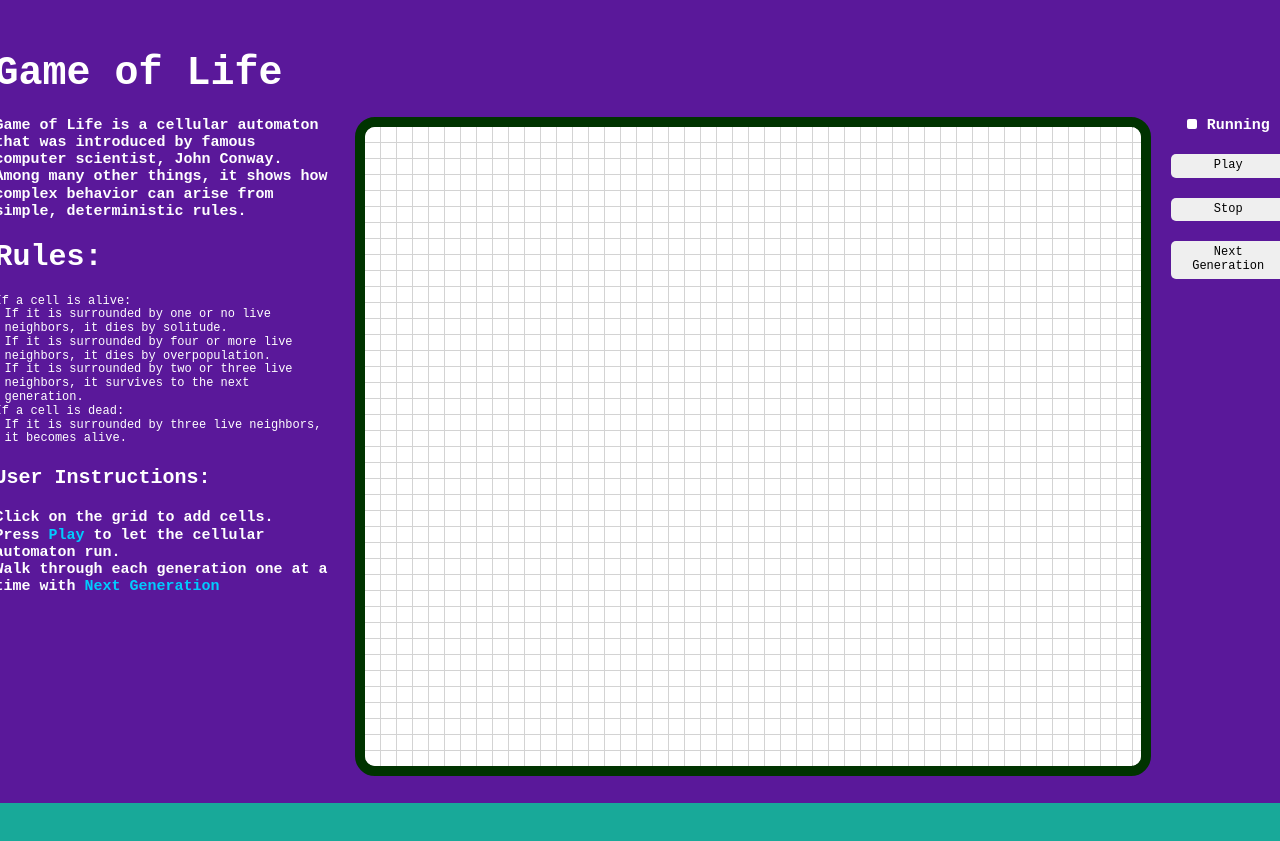
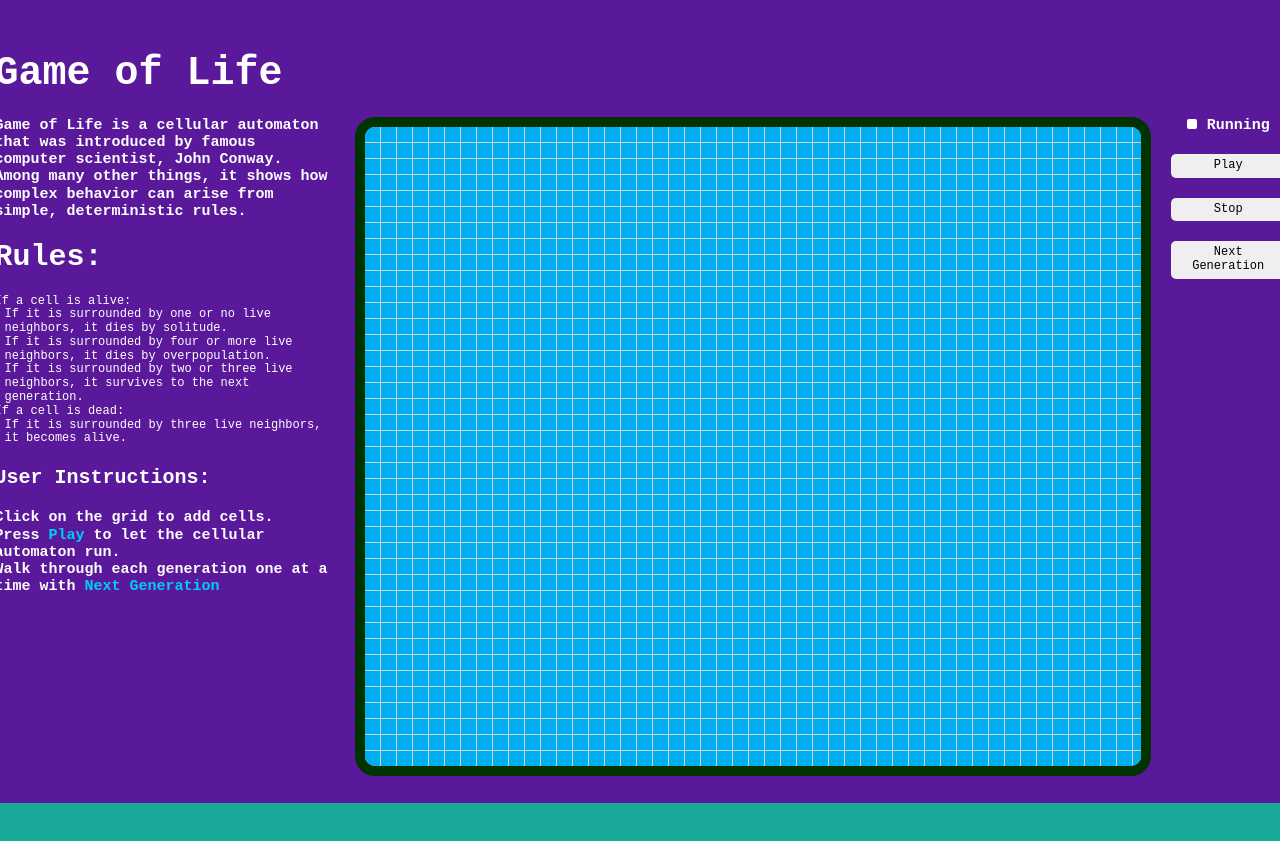
Before and after one commit to abarolli/Portfolio, a React (Vite) app: page / in a window 1280 px wide. Shown: the part 843-1684 px from the top of the page. Built offline with nearby package versions, Linux system fonts and the light colour scheme.

Commit message:
Refactored Cell styles

```diff
--- /dev/null
+++ b/src/components/Cell.module.css
@@ -0,0 +1,12 @@
+.cell:hover {
+  background-color: lemonchiffon;
+  cursor: pointer;
+}
+
+.cell.cellAlive {
+  background-color: var(--cyberOrange);
+}
+
+.cellDead {
+  background-color: var(--accents);
+}
--- a/src/components/Cell.tsx
+++ b/src/components/Cell.tsx
@@ -1,5 +1,7 @@
 import React from "react";
 import colors from "../configs/colors";
+
+import styles from "./Cell.module.css";
 
 export interface CellProps {
   isAlive?: boolean;
@@ -10,9 +12,10 @@ const Cell = React.memo(function ({ isAlive = false, onClick }: CellProps) {
   return (
     <div
       onClick={onClick}
-      style={{
-        backgroundColor: isAlive ? colors.cyberOrange : colors.text,
-      }}
+      className={[
+        styles.cell,
+        isAlive ? styles.cellAlive : styles.cellDead,
+      ].join(" ")}
     ></div>
   );
 });
```
